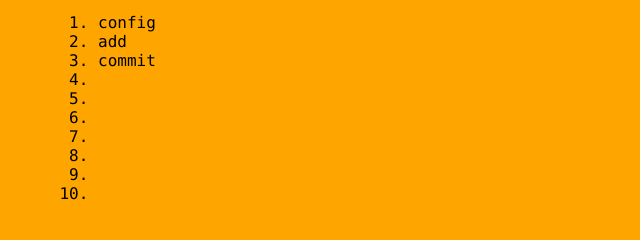
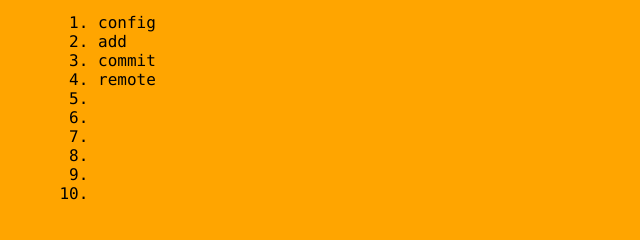
Before and after one commit to crazyfox2021/git_learning, a plain HTML site: page index.html in a window 1280 px wide. Both pictures are taken after a click on the element "Basic Commands". Shown: the part 328-568 px from the top of the page, 0-640 px from the left. Drawn offline with Linux system fonts and the light colour scheme.

Commit message:
Add remote command

```diff
--- a/index.html
+++ b/index.html
@@ -32,7 +32,7 @@
                     <li>config</li>
                     <li>add</li>
                     <li>commit</li>
-                    <li></li>
+                    <li>remote</li>
                     <li></li>
                     <li></li>
                     <li></li>
```
